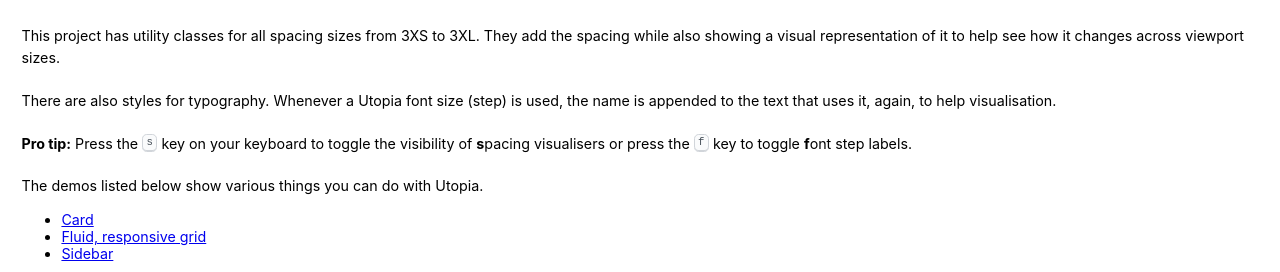
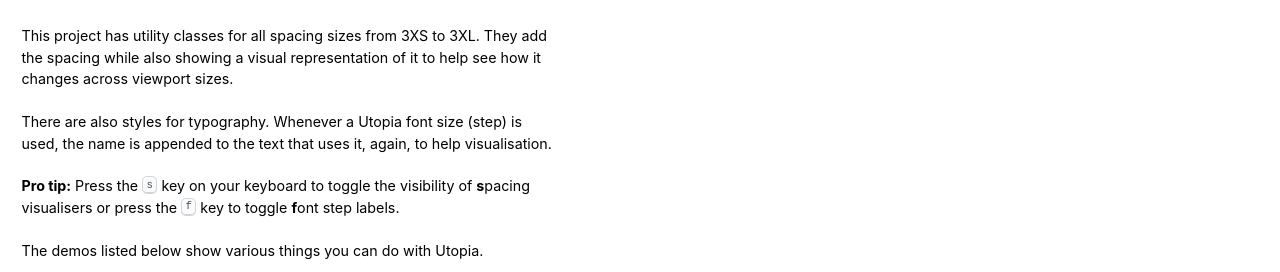
Before and after one commit to bingocaller/utopia-demos, an Eleventy site: page src/index.njk in a window 1280 px wide. Shown: the part 137-409 px from the top of the page. Built offline with nearby package versions, Linux system fonts and the light colour scheme; Eleventy itself is replaced by a stand-in of ours; files that its build step writes are made by us from their sources.

Commit message:
Set max-width on paragraphs

```diff
--- a/src/scss/_elements.scss
+++ b/src/scss/_elements.scss
@@ -4,6 +4,10 @@
 footer {
   background-color: #333;
   color: #efefef;
+}
+
+p {
+  max-width: 60ch;
 }
 
 main ul {
```
